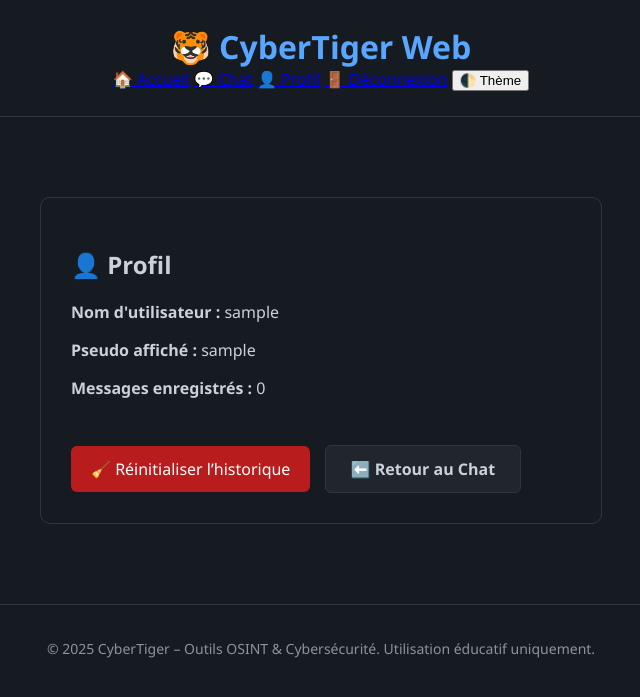
After one commit to BelugaDevRblx/cybertiger-web, a Flask app: page /profile in a window 1280 px wide. The commit adds this page. Shown: the top 697 px of the page, without its empty margins (319-959 px from the left). Run offline with Flask 3, Linux system fonts and the light colour scheme; the visitor is signed in with stand-in values (Sample User, id 1); data that the repository does not hold is empty.

Commit message:
🧑‍💻 Ajout profil, reset chat, thème dark/light

```diff
--- a/app.py
+++ b/app.py
@@ -1,86 +1,143 @@
-from flask import Flask, render_template, request
-import modules.domain_tools as domain_tools
-import modules.anonymous_mailer as anonymous_mailer
-import modules.usercheck as usercheck
-import modules.emailbreach as emailbreach
+from flask import Flask, render_template, request, redirect, url_for, flash, session
+from flask_sqlalchemy import SQLAlchemy
+from flask_login import LoginManager, login_user, logout_user, login_required, UserMixin, current_user
+from werkzeug.security import generate_password_hash, check_password_hash
+from dotenv import load_dotenv
 import os
 import openai
-from dotenv import load_dotenv
-from flask import Flask, render_template, request
 
+# Init app
 app = Flask(__name__)
+app.secret_key = 'cybertiger-secret'
+app.config['SQLALCHEMY_DATABASE_URI'] = 'sqlite:///db.sqlite3'
 
-# Accueil
+# DB & login
+db = SQLAlchemy(app)
+login_manager = LoginManager()
+login_manager.init_app(app)
+load_dotenv()
+
+openai.api_key = os.getenv("OPENAI_API_KEY")
+
+# === MODELS ===
+class User(db.Model, UserMixin):
+    id = db.Column(db.Integer, primary_key=True)
+    username = db.Column(db.String(80), unique=True, nullable=False)
+    pseudo = db.Column(db.String(80), nullable=False)
+    password = db.Column(db.String(200), nullable=False)
+    messages = db.relationship('Message', backref='user', lazy=True)
+
+class Message(db.Model):
+    id = db.Column(db.Integer, primary_key=True)
+    user_id = db.Column(db.Integer, db.ForeignKey('user.id'), nullable=False)
+    role = db.Column(db.String(10))
+    content = db.Column(db.Text)
+
+@login_manager.user_loader
+def load_user(user_id):
+    return User.query.get(int(user_id))
+
+# === ROUTES ===
+
 @app.route('/')
-def index():
+def home():
     return render_template("index.html")
 
-# WHOIS & DNS Lookup
-@app.route('/whois', methods=['GET', 'POST'])
-def whois_lookup():
-    result = None
+@app.route('/register', methods=['GET', 'POST'])
+def register():
     if request.method == 'POST':
-        domain = request.form.get('domain')
-        result = domain_tools.get_whois_info(domain)
-    return render_template("tools/whois.html", result=result)
+        username = request.form['username']
+        pseudo = request.form['pseudo']
+        password = generate_password_hash(request.form['password'])
 
-# Email Anonyme
-@app.route('/anonymous-email', methods=['GET', 'POST'])
-def anonymous_email():
-    status = None
+        if User.query.filter_by(username=username).first():
+            flash('Nom d’utilisateur déjà utilisé.')
+            return redirect(url_for('register'))
+
+        user = User(username=username, pseudo=pseudo, password=password)
+        db.session.add(user)
+        db.session.commit()
+        flash("Inscription réussie.")
+        return redirect(url_for('login'))
+
+    return render_template("register.html")
+
+@app.route('/profile')
+@login_required
+def profile():
+    total_messages = Message.query.filter_by(user_id=current_user.id).count()
+    return render_template('profile.html', user=current_user, total=total_messages)
+
+@app.route('/reset_chat')
+@login_required
+def reset_chat():
+    Message.query.filter_by(user_id=current_user.id).delete()
+    db.session.commit()
+    flash("💬 Historique du chat supprimé.")
+    return redirect(url_for('chat'))
+
+@app.route('/login', methods=['GET', 'POST'])
+def login():
     if request.method == 'POST':
-        email = request.form.get('to_email')
-        status = anonymous_mailer.send_anonymous_email_web(email)
-    return render_template("tools/anonymous_email.html", status=status)
+        username = request.form['username']
+        user = User.query.filter_by(username=username).first()
 
-# Username Checker
-@app.route('/usercheck', methods=['GET', 'POST'])
-def user_checker():
-    results = None
+        if user and check_password_hash(user.password, request.form['password']):
+            login_user(user)
+            return redirect(url_for('chat'))
+
+        flash('Identifiants incorrects.')
+        return redirect(url_for('login'))
+
+    return render_template("login.html")
+
+@app.route('/logout')
+@login_required
+def logout():
+    logout_user()
+    return redirect(url_for('login'))
+
+@app.route('/chat', methods=['GET', 'POST'])
+@login_required
+def chat():
+    history = Message.query.filter_by(user_id=current_user.id).all()
+    response = None
+
     if request.method == 'POST':
-        username = request.form.get('username')
-        results = usercheck.search_username_web(username)
-    return render_template("tools/usercheck.html", results=results)
-
-# Email Breach Checker (affichage de liens de vérification)
-@app.route('/emailbreach', methods=['GET', 'POST'])
-def email_breach():
-    links = None
-    if request.method == 'POST':
-        email = request.form.get('email')
-        links = emailbreach.generate_email_leak_links(email)
-    return render_template("tools/emailbreach.html", links=links)
-
-# Charger clé API
-load_dotenv()
-openai.api_key = os.getenv("OPENAI_API_KEY")
-
-@app.route("/chat", methods=["GET", "POST"])
-def chat():
-    response = None
-    if request.method == "POST":
         user_input = request.form.get("user_input")
 
+        # Ajouter le message utilisateur à l'historique
+        db.session.add(Message(user_id=current_user.id, role="user", content=user_input))
+        db.session.commit()
+
+        # Créer les messages à envoyer à OpenAI
+        history_msgs = [{"role": m.role, "content": m.content} for m in Message.query.filter_by(user_id=current_user.id).all()]
+
         try:
-            completion = openai.ChatCompletion.create(
-                model="gpt-3.5-turbo",  # ou gpt-4 si tu as accès
+            client = openai.OpenAI(api_key=os.getenv("OPENAI_API_KEY"))
+            completion = client.chat.completions.create(
+                model="gpt-3.5-turbo",
                 messages=[
-                    {"role": "system", "content": "Tu es l'assistant de CyberTiger, expert en cybersécurité et OSINT."},
-                    {"role": "user", "content": user_input}
+                    {"role": "system", "content": "Tu es l'assistant CyberTiger, spécialisé en OSINT et cybersécurité."},
+                    *history_msgs
                 ]
             )
-            response = completion.choices[0].message.content
+            assistant_reply = completion.choices[0].message.content
+
+            # Enregistrer la réponse dans l'historique
+            db.session.add(Message(user_id=current_user.id, role="assistant", content=assistant_reply))
+            db.session.commit()
+            response = assistant_reply
 
         except Exception as e:
             response = f"Erreur : {e}"
 
-    return render_template("tools/chat.html", response=response)
+    return render_template("tools/chat.html", history=history, response=response, pseudo=current_user.pseudo)
 
-@app.route('/credits')
-def credits():
-    return render_template("credits.html")
+# === DB INIT ===
+with app.app_context():
+    db.create_all()
 
-# Lancement
 if __name__ == '__main__':
     port = int(os.environ.get("PORT", 5000))
-    app.run(host='0.0.0.0', port=port, debug=True)
+    app.run(host='0.0.0.0', port=port)
--- a/static/style.css
+++ b/static/style.css
@@ -167,3 +167,143 @@ textarea {
     text-align: left;
     color: #c9d1d9;
 }
+
+/* AUTH PAGES */
+.auth-container {
+    max-width: 400px;
+    margin: 40px auto;
+    background: #161b22;
+    padding: 30px;
+    border-radius: 8px;
+    border: 1px solid #30363d;
+}
+
+.auth-container h2 {
+    text-align: center;
+    margin-bottom: 20px;
+}
+
+.auth-container form input {
+    width: 100%;
+    padding: 10px;
+    margin: 8px 0;
+    background: #0d1117;
+    border: 1px solid #30363d;
+    border-radius: 5px;
+    color: white;
+}
+
+.auth-container button {
+    width: 100%;
+    padding: 10px;
+    background: #238636;
+    border: none;
+    color: white;
+    border-radius: 5px;
+    font-weight: bold;
+    cursor: pointer;
+}
+
+.auth-container button:hover {
+    background: #2ea043;
+}
+
+/* CHAT INTERFACE */
+.chat-container {
+    max-width: 700px;
+    margin: 30px auto;
+}
+
+.chat-box {
+    background: #161b22;
+    border: 1px solid #30363d;
+    padding: 20px;
+    border-radius: 8px;
+    max-height: 400px;
+    overflow-y: auto;
+    margin-bottom: 20px;
+}
+
+.bubble {
+    padding: 10px 15px;
+    margin: 10px 0;
+    border-radius: 10px;
+    white-space: pre-wrap;
+}
+
+.bubble.user {
+    background: #238636;
+    text-align: right;
+    color: white;
+}
+
+.bubble.assistant {
+    background: #30363d;
+    text-align: left;
+    color: #c9d1d9;
+}
+
+.chat-form textarea {
+    width: 100%;
+    padding: 12px;
+    background: #0d1117;
+    color: white;
+    border: 1px solid #30363d;
+    border-radius: 6px;
+    resize: vertical;
+}
+
+.chat-form button {
+    margin-top: 10px;
+    padding: 10px 25px;
+    background: #238636;
+    border: none;
+    color: white;
+    border-radius: 5px;
+    font-weight: bold;
+    cursor: pointer;
+}
+
+.chat-form button:hover {
+    background: #2ea043;
+}
+
+.profile-box {
+    max-width: 500px;
+    margin: 40px auto;
+    background: var(--bg);
+    padding: 30px;
+    border-radius: 10px;
+    border: 1px solid #30363d;
+    text-align: left;
+}
+
+.danger-button {
+    background: #b91c1c;
+    padding: 12px 20px;
+    color: white;
+    border: none;
+    border-radius: 6px;
+    text-decoration: none;
+    margin-right: 10px;
+}
+
+.danger-button:hover {
+    background: #dc2626;
+}
+
+:root {
+    --bg: #161b22;
+    --text: #c9d1d9;
+}
+
+.light {
+    --bg: #ffffff;
+    --text: #1f2937;
+    background-color: white;
+}
+
+body {
+    background-color: var(--bg);
+    color: var(--text);
+}
--- a/templates/base.html
+++ b/templates/base.html
@@ -1,5 +1,22 @@
 <!DOCTYPE html>
 <html lang="fr">
+<script>
+document.addEventListener("DOMContentLoaded", function() {
+    const savedTheme = localStorage.getItem("theme");
+    if (savedTheme === "light") {
+        document.documentElement.classList.add("light");
+    }
+
+    const toggle = document.getElementById("theme-toggle");
+    if (toggle) {
+        toggle.addEventListener("click", () => {
+            document.documentElement.classList.toggle("light");
+            const current = document.documentElement.classList.contains("light") ? "light" : "dark";
+            localStorage.setItem("theme", current);
+        });
+    }
+});
+</script>
 <head>
     <meta charset="UTF-8">
     <title>CyberTiger Web</title>
@@ -11,9 +28,12 @@
     <header>
         <h1>🐯 CyberTiger Web</h1>
         <nav>
-            <a href="/">🏠 Accueil</a>
-            <a href="/credits">📜 Crédits</a>
-        </nav>
+        <a href="/">🏠 Accueil</a>
+        <a href="/chat">💬 Chat</a>
+        <a href="/profile">👤 Profil</a>
+        <a href="/logout">🚪 Déconnexion</a>
+        <button id="theme-toggle">🌓 Thème</button>
+    </nav>
     </header>
 
     <main>
--- /dev/null
+++ b/templates/profile.html
@@ -0,0 +1,14 @@
+{% extends "base.html" %}
+{% block content %}
+
+<div class="profile-box">
+    <h2>👤 Profil</h2>
+    <p><strong>Nom d'utilisateur :</strong> {{ user.username }}</p>
+    <p><strong>Pseudo affiché :</strong> {{ user.pseudo }}</p>
+    <p><strong>Messages enregistrés :</strong> {{ total }}</p>
+
+    <a href="/reset_chat" class="danger-button">🧹 Réinitialiser l’historique</a>
+    <a href="/chat" class="back-button">⬅️ Retour au Chat</a>
+</div>
+
+{% endblock %}
```
Also changed, not shown: models.py (added, +17 -0 lines), requirements.txt (+6 -2 lines), templates/login.html (added, +14 -0 lines), templates/register.html (added, +15 -0 lines), templates/tools/chat.html (+19 -11 lines), db.sqlite3 (added).
